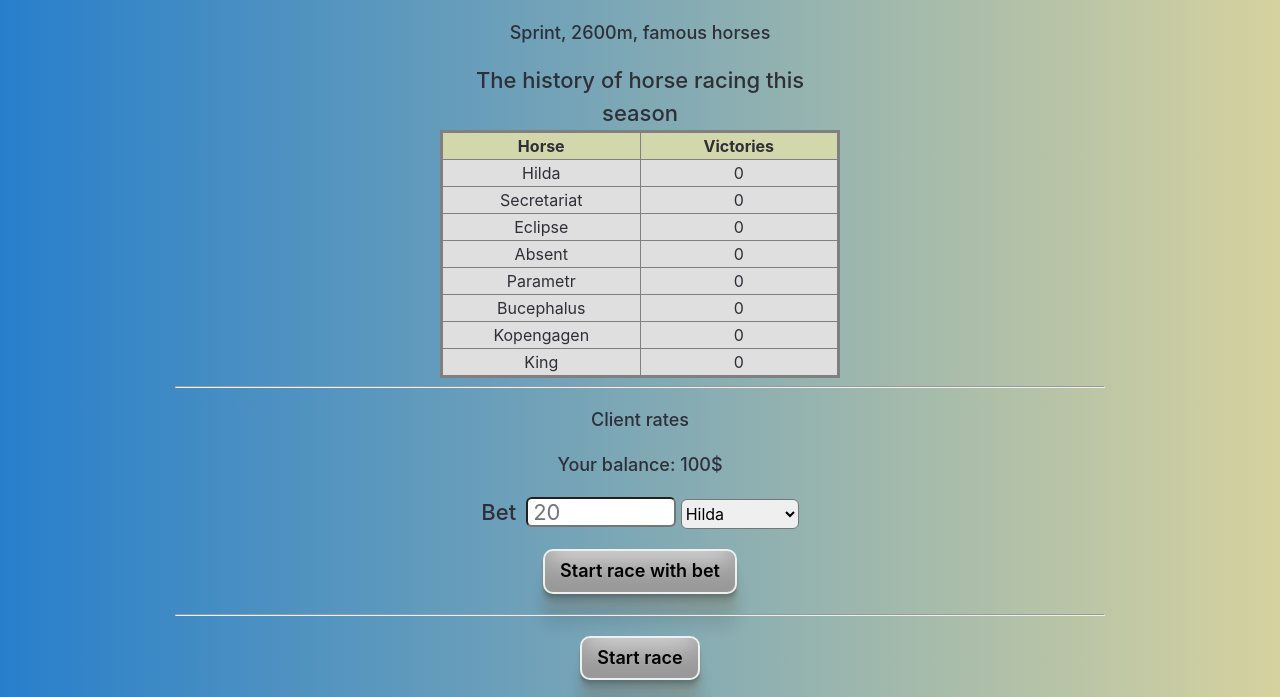
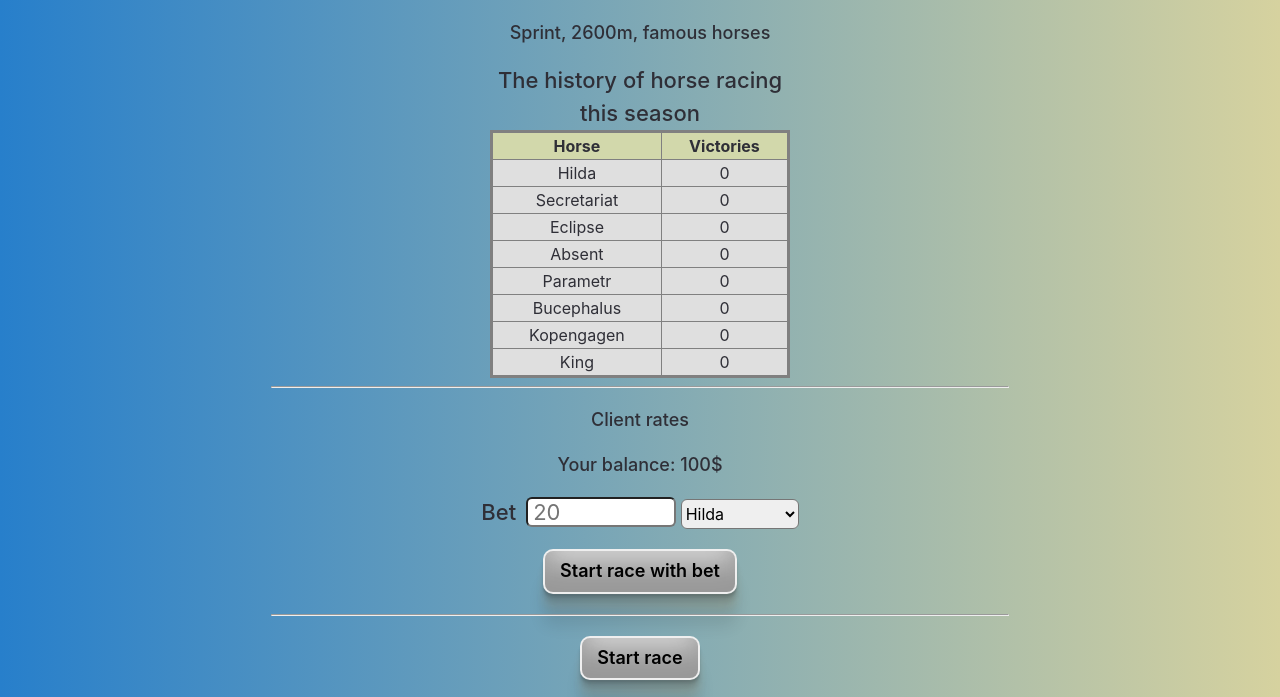
Before and after one commit to Siryi-Oleksandr/racetrack, a website built with Parcel: page src/index.html in a window 1280 px wide. Shown: the part 102-799 px from the top of the page. Built offline with nearby package versions, Linux system fonts and the light colour scheme.

Commit message:
add styles

```diff
--- a/src/sass/index.scss
+++ b/src/sass/index.scss
@@ -25,14 +25,14 @@ body {
 
 .container {
   padding: 15px;
-  max-width: 960px;
+  max-width: 768px;
   margin: 0 auto;
 }
 
 table {
   margin: 0 auto;
   table-layout: fixed;
-  width: 400px;
+  min-width: 300px;
   border-collapse: collapse;
   border: 3px solid grey;
 }
@@ -41,10 +41,6 @@ td,
 th {
   border: 1px solid grey;
 }
-
-// tbody tr:nth-child(even) {
-//   background-color: #e495e4;
-// }
 
 thead {
   background-color: #d2d8ab;
```
